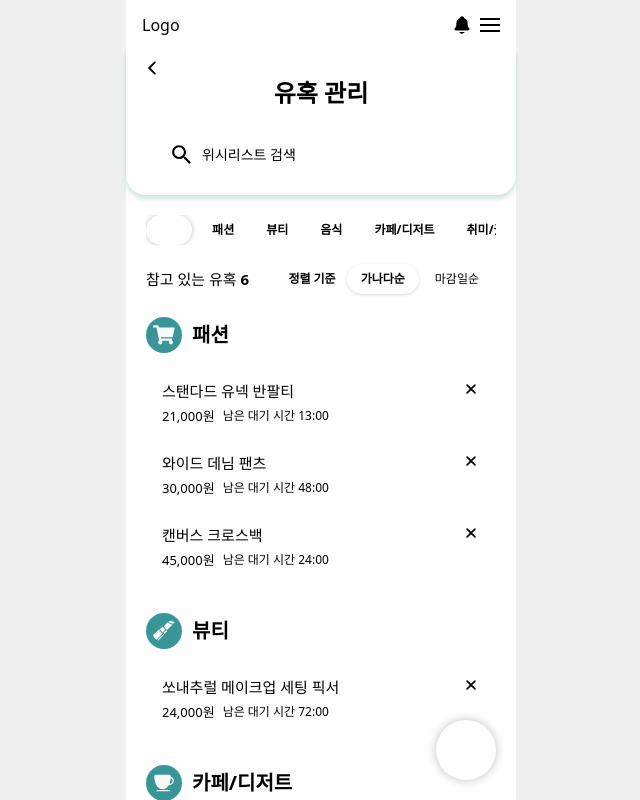
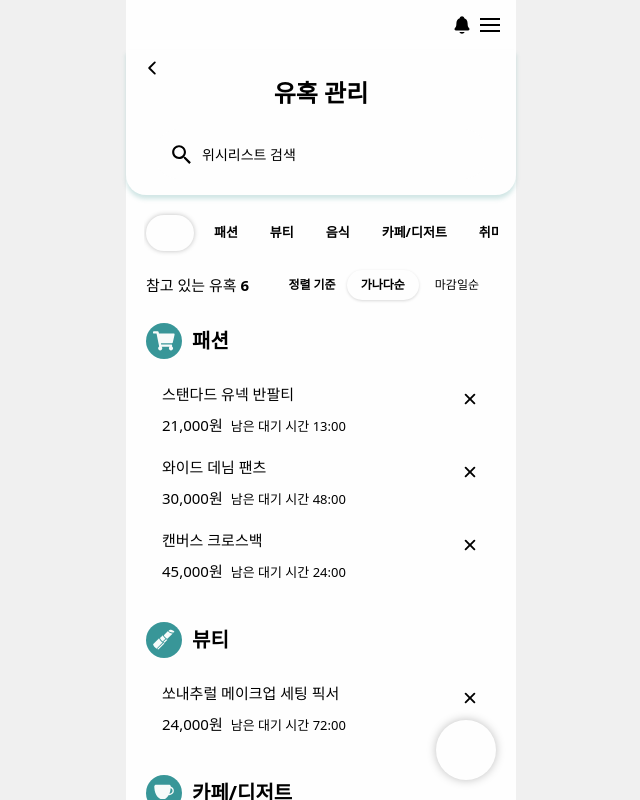
Before and after one commit to SWUWEB/DonWorry-FE, a React (Vite) app: page /temptation in a window 1280 px wide. Shown: the top 800 px of the page, without its empty margins (319-959 px from the left). Built offline with nearby package versions, Linux system fonts and the light colour scheme; a web font is replaced by a local one.

Commit message:
🎨 style: 유혹관리 화면 상품 카드 구조 재정비 및 칩 크기 확대

```diff
--- a/src/features/temptation/Temptation.tsx
+++ b/src/features/temptation/Temptation.tsx
@@ -18,9 +18,6 @@ export default function Temptation() {
   return (
     <>
       <Header
-        left={
-          <button type="button" aria-label="로고">Logo</button>
-        }
         onBellClick={() => navigate('/notification')}
         subLeft={<HeaderBackButton />}
         subMain={
--- a/src/features/temptation/components/temptationMain/ProductItem.module.css
+++ b/src/features/temptation/components/temptationMain/ProductItem.module.css
@@ -1,29 +1,30 @@
 .itemContainer {
-  padding: 13px 0;
-  display: flex;
-  align-items: flex-start;
-  justify-content: space-between;
-  gap: 8px;
+  position: relative;
+  padding: 10px 0;
+}
+
+/* 아이템 사이 구분선 */
+.itemContainer + .itemContainer {
+  border-top: 1px solid var(--color-gray-100);
 }
 
 .itemMain {
-  flex: 1;
-  min-width: 0;
+  width: 100%;
   display: flex;
   flex-direction: column;
-  gap: 4px;
+  gap: 8px;
   background: none;
   border: none;
   padding: 0;
   margin: 0;
   font: inherit;
-  color: var(--color-text-primary);
   text-align: left;
   cursor: pointer;
 }
 
 .itemName {
   margin: 0;
+  padding-right: 32px;
   font-size: 15px;
   font-weight: 500;
   color: var(--color-text-primary);
@@ -31,27 +32,30 @@
 
 .itemBottom {
   display: flex;
-  align-items: center;
+  align-items: baseline;
   justify-content: space-between;
   gap: 8px;
 }
 
 .itemPrice {
-  font-size: 13px;
-  color: var(--color-gray-300);
+  font-size: 15px;
+  font-weight: 500;
+  color: var(--color-text-primary);
 }
 
 .itemTimer {
-  font-size: 12px;
-  color: var(--color-gray-300);
+  font-size: 13px;
+  color: var(--color-gray-400);
 }
 
 .deleteBtn {
-  flex-shrink: 0;
+  position: absolute;
+  top: 16px;
+  right: 0;
   display: flex;
   align-items: center;
   justify-content: center;
-  color: var(--color-gray-300);
+  color: var(--color-gray-400);
   background: none;
   border: none;
   padding: 0;
--- a/src/features/temptation/components/temptationMain/ProductItem.tsx
+++ b/src/features/temptation/components/temptationMain/ProductItem.tsx
@@ -1,45 +1,59 @@
 import { IoClose } from 'react-icons/io5';
+import { useNavigate } from 'react-router-dom';
 import { formatRemainingTime } from '../../utils/formatTimer';
 import type { Product } from '@/features/temptation/types';
 import { formatKRW } from '@/shared/utils/currency';
 import styles from './ProductItem.module.css';
-import { useNavigate } from 'react-router-dom';
 
 interface ProductItemProps {
-  product: Product;
-  onDelete: (id: string) => void;
+  product?: Product;
+  onDelete?: (id: string) => void;
 }
 
 export const ProductItem = ({ product, onDelete }: ProductItemProps) => {
   const navigate = useNavigate();
+
+  // 빈 슬롯
+  if (!product) {
+    return (
+      <div className={`${styles.itemContainer} ${styles.empty}`}>
+        <div className={styles.itemMain}>
+          <p className={styles.itemName}>(제품 이름)</p>
+          <div className={styles.itemBottom}>
+            <span className={styles.itemPrice}>-원</span>
+            <span className={styles.itemTimer}>남은 대기 시간 --:--</span>
+          </div>
+        </div>
+        <span className={styles.deleteBtn} aria-hidden="true">
+          <IoClose size={20} />
+        </span>
+      </div>
+    );
+  }
+
   const { id, name, price, time } = product;
-
-  const handleClick = () => {
-    navigate(`/temptation/${id}`);
-  }
 
   return (
     <div className={styles.itemContainer}>
       <button
         type="button"
         className={styles.itemMain}
-        onClick={handleClick}
+        onClick={() => navigate(`/temptation/${id}`)}
         aria-label={`${name} 상세 보기`}>
         <p className={styles.itemName}>{name}</p>
         <div className={styles.itemBottom}>
           <span className={styles.itemPrice}>{formatKRW(price)}</span>
-          <span className={styles.itemTimer}>남은 대기 시간 {formatRemainingTime(time)}</span>
+          <span className={styles.itemTimer}>
+            남은 대기 시간 {formatRemainingTime(time)}
+          </span>
         </div>
       </button>
       <button
         type="button"
         className={styles.deleteBtn}
-        aria-label="상품 삭제"
-        onClick={(e) => {
-          e.stopPropagation();
-          onDelete(id);
-        }}>
-        <IoClose size={18} />
+        aria-label={`${name} 삭제`}
+        onClick={() => onDelete?.(id)}>
+        <IoClose size={20} />
       </button>
     </div>
   );
--- a/src/features/temptation/pages/TemptationEdit.tsx
+++ b/src/features/temptation/pages/TemptationEdit.tsx
@@ -83,7 +83,6 @@ export default function TemptationEdit() {
   return (
     <>
       <Header
-        left={<button type="button" aria-label="로고">Logo</button>}
         onBellClick={() => navigate('/notification')}
         subLeft={<HeaderBackButton onClick={handleBack} />}
         subMain={<InfoHeader category={product.category} name={product.name} />}
--- a/src/features/temptation/pages/TemptationInfo.tsx
+++ b/src/features/temptation/pages/TemptationInfo.tsx
@@ -64,7 +64,6 @@ export default function TemptationInfo() {
   return (
     <>
       <Header
-        left={<button type="button" aria-label="로고">Logo</button>}
         onBellClick={() => navigate('/notification')}
         subLeft={<HeaderBackButton onClick={handleBack} />}
         subMain={<InfoHeader category={product.category} name={product.name} />}
--- a/src/shared/components/TabGroup/TabGroup.module.css
+++ b/src/shared/components/TabGroup/TabGroup.module.css
@@ -39,6 +39,8 @@
   flex-wrap: nowrap;
   overflow-x: auto;
   gap: 8px;
+  padding: 5px 2px;
+  margin: -5px -2px;
   scrollbar-width: none;
 }
 
@@ -47,13 +49,13 @@
 }
 
 .group.chipScroll .item {
-  height: 30px;
+  height: 36px;
   padding: 0 12px;
-  border-radius: 16px;
+  border-radius: 18px;
   border: 1.5px solid var(--color-main-500);
   color: var(--color-main-500);
   background: var(--color-text-white);
-  font-size: 12px;
+  font-size: 13px;
   font-weight: 600;
   cursor: pointer;
   transition: 0.2s ease;
@@ -111,12 +113,12 @@
 
 .group.segment .item {
   flex: 1;
-  height: 40px;
-  padding: 0 4px;
+  height: 35px;
+  padding: 0 8px;
   border-radius: 10px;
   border: none;
-  font-size: 11px;
-  font-weight: 400;
+  font-size: 13px;
+  font-weight: 500;
   cursor: pointer;
   background: var(--color-main-100);
   color: var(--color-text-primary);
```
